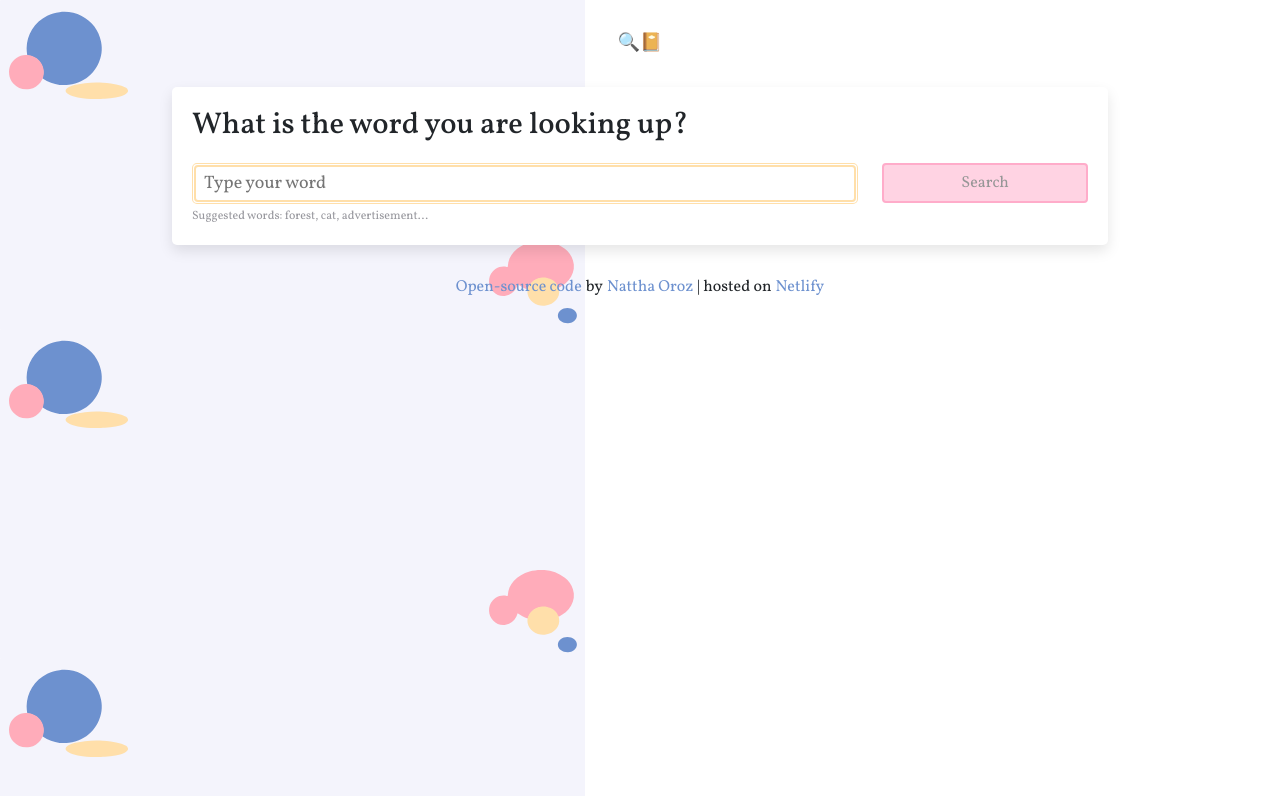
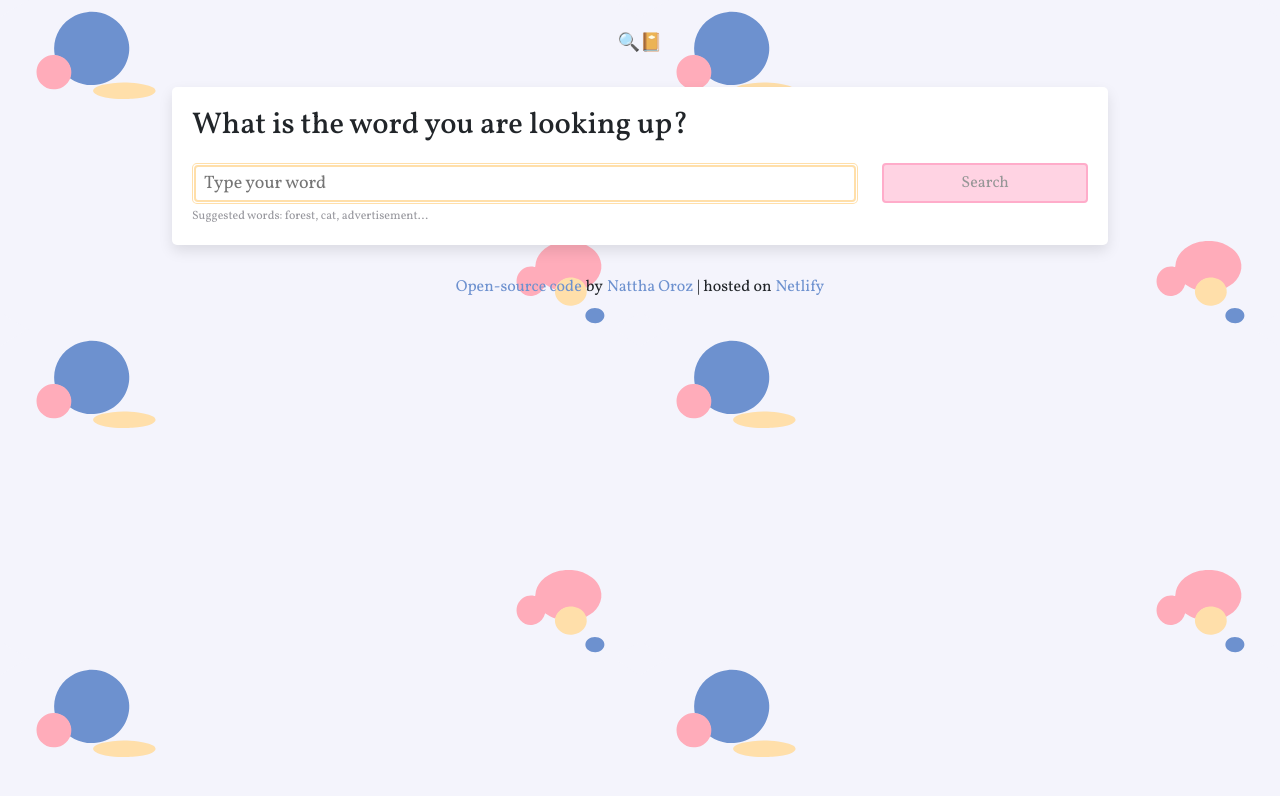
Before and after one commit to NataNONR/dictionary-site, a React (Create React App) app: page / in a window 1280 px wide. Shown: the top 796 px of the page. Built offline with nearby package versions, Linux system fonts and the light colour scheme; no server answers.

Commit message:
Feat: Background Color
Add background color and change background-repeat

```diff
--- a/src/App.css
+++ b/src/App.css
@@ -6,8 +6,9 @@
 }
 
 body {
+  background-color: #f4f4fc;
   background-image: url("bg.svg");
-  background-repeat: repeat-y;
+  background-repeat: round;
   background-size: contain;
 }
 
```
